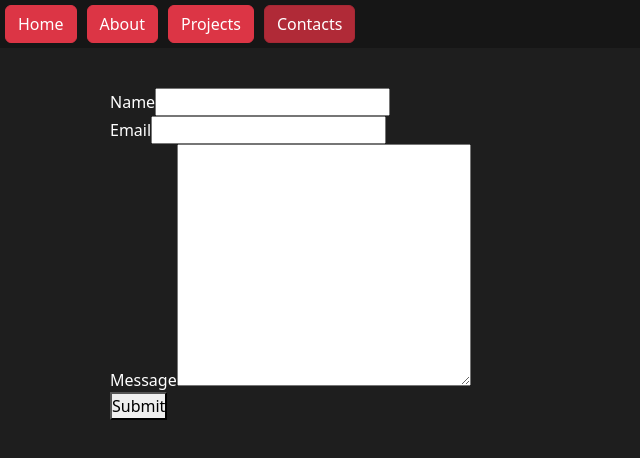
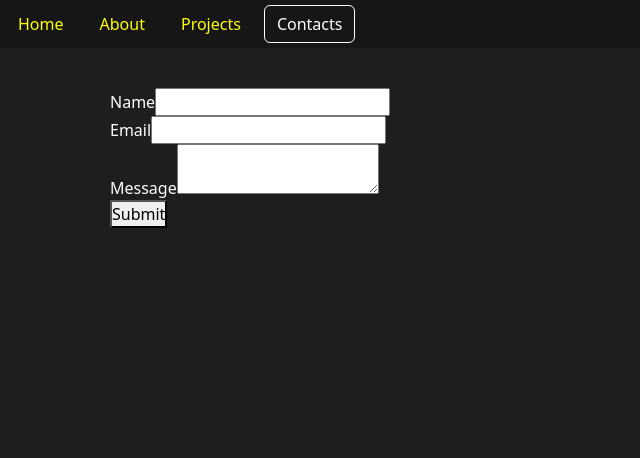
Before and after one commit to Titho93/vite-boolfolio, a Vue app: page /contacts in a window 1280 px wide. Shown: the top 458 px of the page, without its empty margins (0-640 px from the left). Built offline with nearby package versions, Linux system fonts and the light colour scheme.

Commit message:
[edit]style

```diff
--- a/src/assets/main.scss
+++ b/src/assets/main.scss
@@ -19,6 +19,6 @@ body {
 
 h1 {
   text-align: center;
-  color: red;
+  color: white;
   padding-bottom: 50px;
 }
--- a/src/components/Home.vue
+++ b/src/components/Home.vue
@@ -15,7 +15,7 @@ export default {
 <template>
 
     <h1>Home</h1>
-    <p>Welcome to my Project site</p>
+    <p>Welcome to my Projects site</p>
 
 </template>
 
@@ -24,6 +24,7 @@ export default {
 p {
     font-size: 40px;
     text-align: center;
+    color: yellow;
 
 }
 
--- a/src/components/pages/CardDetail.vue
+++ b/src/components/pages/CardDetail.vue
@@ -48,12 +48,15 @@ export default {
     <Loader v-if="!isLoaded"/>
 
     <div v-else>
-        <h1>{{ project.name }}</h1>
-        <p>Type: {{ project.type?.name ?? ' - ' }} </p>
-        <p>Tecnology: {{ tecnologiesList }} </p>
-        <div>FOTO</div>
-        <p>{{ project.date }}</p>
-        <p> {{ project.description }}</p>
+        <h1>Detail</h1>
+        <div class="card-body">
+            <h5 class="card-title"><strong>Project Name:</strong> {{ project.name }}</h5>
+            <div class="image">FOTO</div>
+            <p class="card-text"><strong>Type:</strong> {{ project.type?.name ?? ' - ' }} </p>
+            <p class="card-text"><strong>Tecnology:</strong> {{ tecnologiesList }} </p>
+            <p class="card-text"><strong>Date:</strong> {{ project.date }}</p>
+            <p class="card-text"><strong>Description:</strong> {{ project.description }}</p>
+        </div>
 
     </div>
 
@@ -62,10 +65,14 @@ export default {
 
 <style lang="scss" scoped>
 
-p {
-    font-size: 40px;
-    text-align: center;
-
+.card-body{
+    color: yellow;
+    .image {
+        padding: 10px;
+    }
+    strong {
+        color: white;
+    }
 }
 
 </style>
--- a/src/components/partials/Card.vue
+++ b/src/components/partials/Card.vue
@@ -13,12 +13,10 @@ export default {
 
 <template>
 
-    <div v-for="project in store.projects" :key="project.slug" class="card" style="width: 18rem;">
+    <div v-for="project in store.projects" :key="project.slug"  style="width: 18rem;">
       <router-link :to="{ name: 'cardDetail', params: { slug: project.slug } }" class="title">{{ project.name }}</router-link>
       <!-- <img :src="image" alt="Card" class="card-img-top"> -->
       <div class="card-body">
-      <h5 class="card-title">{{ project.name }}</h5>
-      <p class="card-text">{{ project.tecnologies?.name }}</p>
       <p class="card-text">{{ project.type?.name }}</p>
     </div>
 </div>
@@ -27,4 +25,8 @@ export default {
 
 <style lang="scss">
 
+a {
+  color: yellow;
+}
+
 </style>
--- a/src/components/partials/ContactForm.vue
+++ b/src/components/partials/ContactForm.vue
@@ -58,7 +58,7 @@ export default {
         </div>
         <div>
             <label for="">Message</label>
-            <textarea v-model="message" name="message" id="message" cols="30" rows="10"></textarea>
+            <textarea v-model="message" name="message" id="message" c></textarea>
             <p class="error" v-for="error in errors.message" :key="error">{{ error }}</p>
         </div>
         <div>
@@ -74,6 +74,7 @@ export default {
 p {
     font-size: 20px;
     text-align: center;
+    color: red;
 
 }
 
--- a/src/components/partials/Header.vue
+++ b/src/components/partials/Header.vue
@@ -16,16 +16,16 @@ export default {
   <header>
     <ul class="nav nav-pills">
   <li class="nav-item">
-    <router-link :to="{name: 'home'}" class="btn btn-danger">Home</router-link>
+    <router-link :to="{name: 'home'}" class="btn ">Home</router-link>
   </li>
   <li class="nav-item">
-    <router-link :to="{name: 'about'}" class="btn btn-danger">About</router-link>
+    <router-link :to="{name: 'about'}" class="btn ">About</router-link>
   </li>
   <li class="nav-item">
-    <router-link :to="{name: 'projects'}" class="btn btn-danger">Projects</router-link>
+    <router-link :to="{name: 'projects'}" class="btn ">Projects</router-link>
   </li>
   <li class="nav-item">
-    <router-link :to="{name: 'contacts'}" class="btn btn-danger">Contacts</router-link>
+    <router-link :to="{name: 'contacts'}" class="btn ">Contacts</router-link>
   </li>
 </ul>
   </header>
@@ -39,6 +39,10 @@ header {
     li {
         padding: 5px;
     }
+
+    .btn {
+      color: yellow;
+    }
 }
 
 
```
